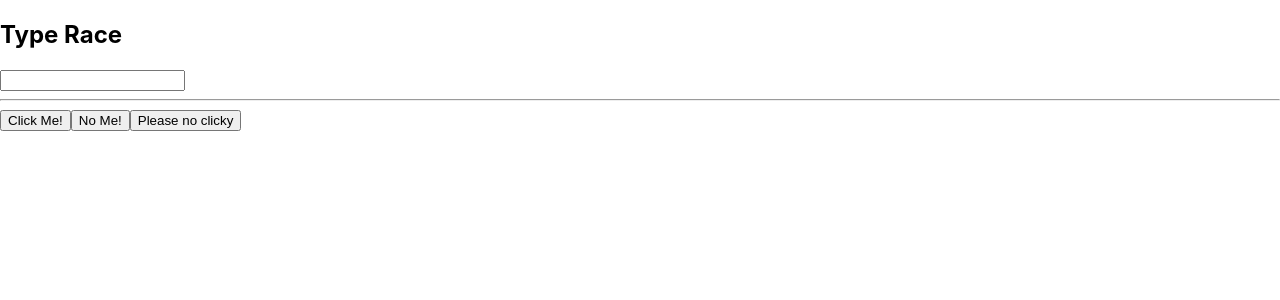
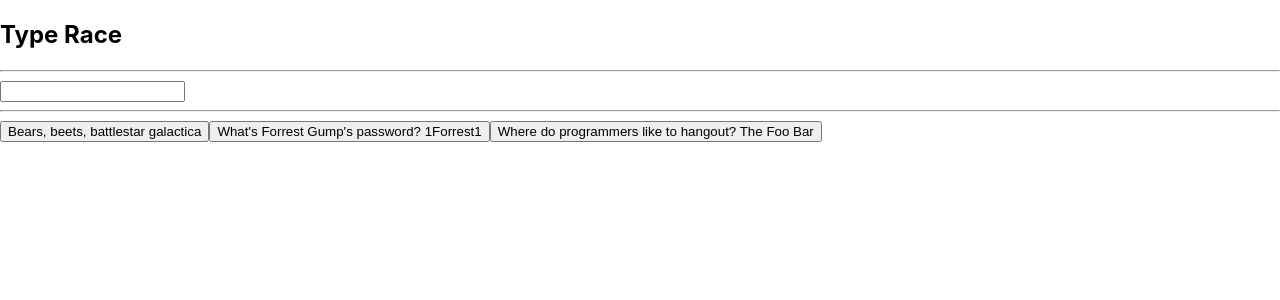
Before and after one commit to tracie-stampley/typerace, a React (Create React App) app in the folder typerace/: page / in a window 1280 px wide. Shown: the top 300 px of the page. Built offline with nearby package versions, Linux system fonts and the light colour scheme.

Commit message:
basic app finished

```diff
--- a/typerace/src/App.js
+++ b/typerace/src/App.js
@@ -2,7 +2,7 @@ import React from 'react';
 import './App.css';
 import Button from './Button';
 
-const buttonTextItems = ['Click Me!', 'No Me!', 'Please no clicky'];
+const buttonTextItems = ['Bears, beets, battlestar galactica', "What's Forrest Gump's password? 1Forrest1", 'Where do programmers like to hangout? The Foo Bar'];
 
 class App extends React.Component {
   constructor (props) {
@@ -14,15 +14,26 @@ class App extends React.Component {
 
   updateUserText = event => {
     this.setState({ userText: event.target.value });
+
+    if(event.target.value === this.state.snippet) {
+      this.setState({victory: true, endTime: new Date().getTime() - this.state.startTime})
+    }
+  };
+
+  chooseSnippet = index => {
+    this.setState({ snippet: buttonTextItems[index], startTime: new Date().getTime()});
   };
 
   render () {
     return (
       <div>
         <h2>Type Race</h2>
+        {this.state.snippet}
+        <h4>{this.state.victory ? `Done! Woot! Time: ${this.state.endTime}ms` : null}</h4>
+        <hr/>
         <input value={this.state.userText} onChange={this.updateUserText} />
         <hr/>
-        {buttonTextItems.map(textItem => <Button buttonText={textItem} />)}
+        {buttonTextItems.map((textItem, index) => <Button onClick={(e) => this.chooseSnippet(index, e)} buttonText={textItem} />)}
       </div>
     );
   };
--- a/typerace/src/Button.js
+++ b/typerace/src/Button.js
@@ -1,7 +1,7 @@
 import React from 'react';
 
 const Button = (props) => {
-    return <button>{props.buttonText}</button>
+    return <button onClick={props.onClick}>{props.buttonText}</button>
 }
 
 export default Button;
```
Also changed, not shown: 1 other file (tests, documents, lock files or other folders).
